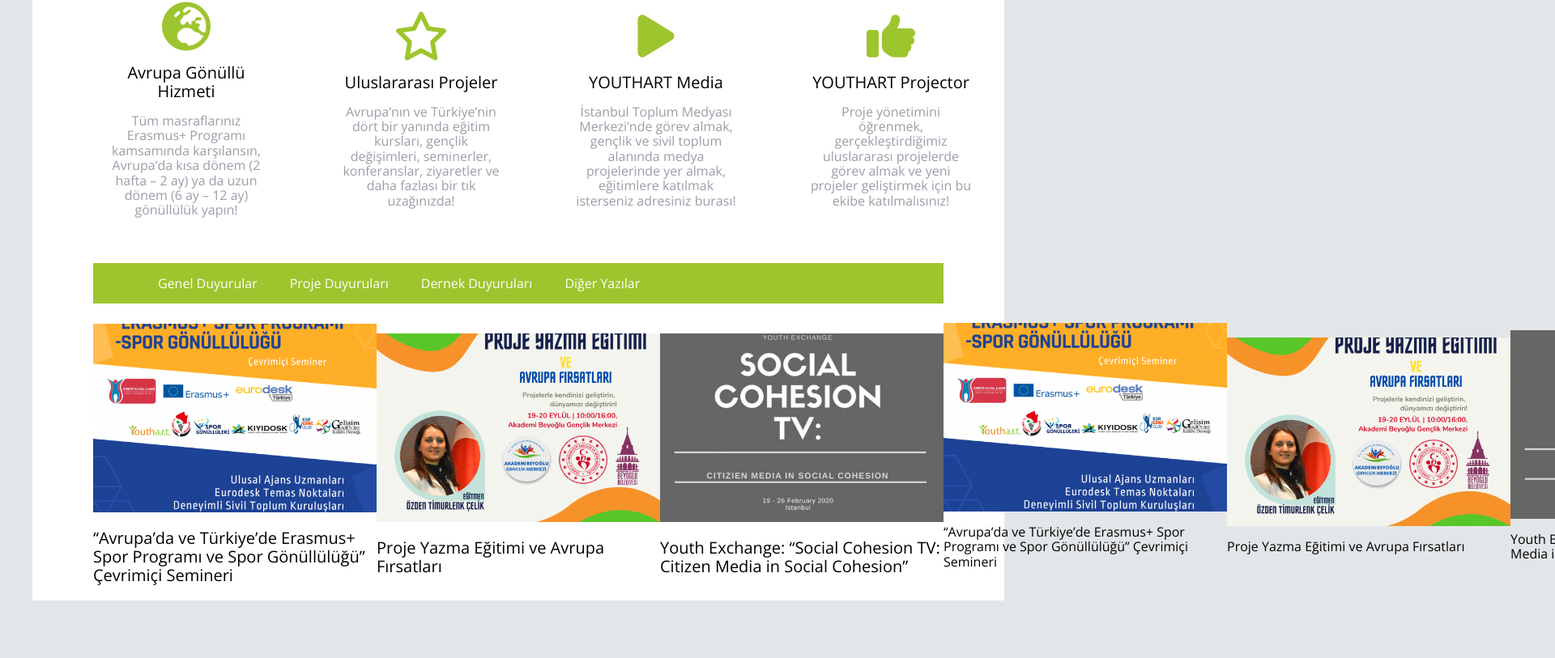
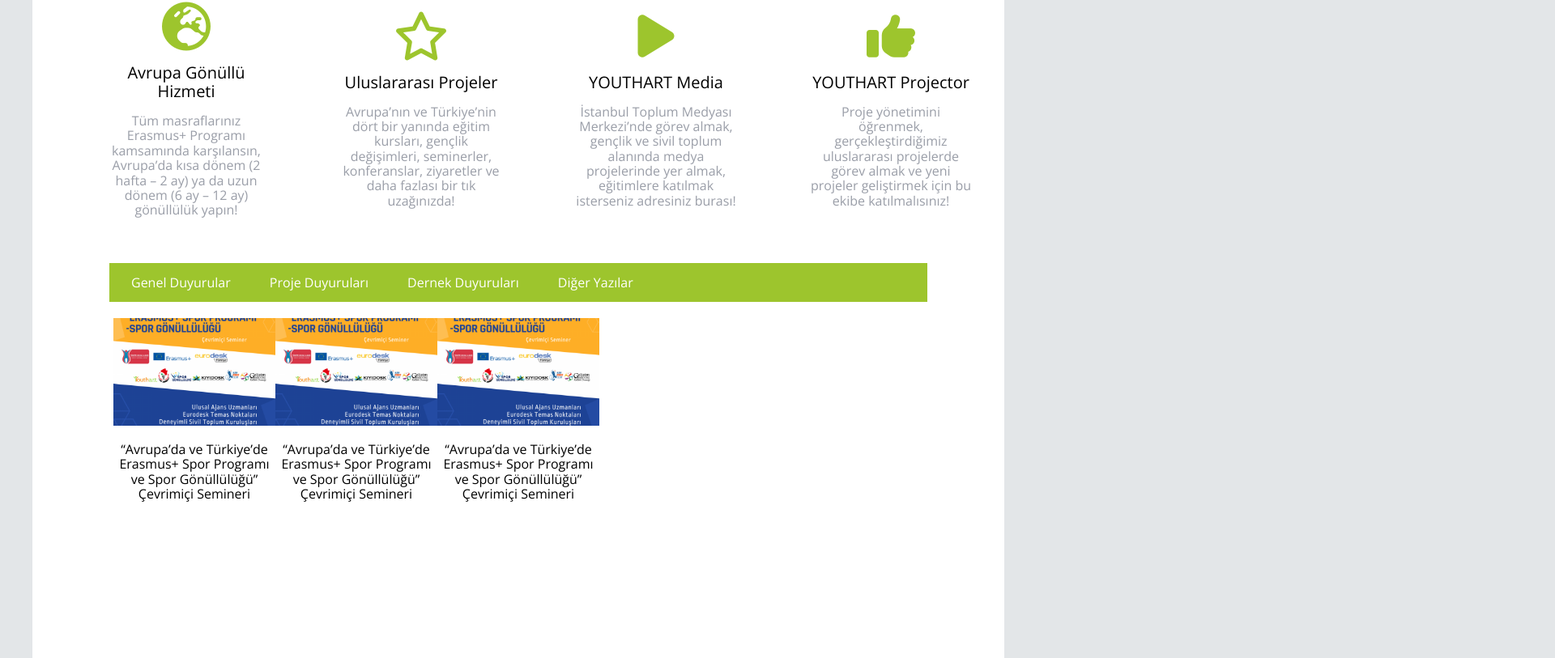
Before and after one commit to erennkazan/youthart-site, a website: page index.html in a window 1280 px wide. Shown: the part 243-1056 px from the top of the page at 81% size, 1920 px wide, since content can reach past the window. Before the commit the page ends 985 px from the top, so only its background shows below. Drawn offline with nearby package versions, Linux system fonts and the light colour scheme.

```diff
--- a/index.html
+++ b/index.html
@@ -110,24 +110,51 @@
             </div>
 
         </div>
-        <div class="main-header">
-          <div class="main-header-element">
-            <ul>
-                <li>
-                    <a class="element-text" href="#">Genel Duyurular</a>
-                </li>
-                <li>
-                    <a class="element-text" href="#">Proje Duyuruları</a>
-                </li>
-                <li>
-                    <a class="element-text" href="#">Dernek Duyuruları</a>
-                </li>
-                <li>
-                    <a class="element-text" href="#">Diğer Yazılar</a>
-                </li>
-            </ul>
+          <div class="warpper">
+            <input class="radio" id="one" name="group" type="radio" checked>
+            <input class="radio" id="two" name="group" type="radio">
+            <input class="radio" id="three" name="group" type="radio">
+            <input class="radio" id="four" name="group" type="radio">
+            <div class="tabs">
+            <label class="tab" id="one-tab" for="one">Genel Duyurular</label>
+            <label class="tab" id="two-tab" for="two">Proje Duyuruları</label>
+            <label class="tab" id="three-tab" for="three">Dernek Duyuruları</label>
+            <label class="tab" id="four-tab" for="four">Diğer Yazılar</label>
+              </div>
+            <div class="panels">
+            <div class="panel" id="one-panel">
+               <div class="panel-row">
+                <div>
+                    <img class="wrapper-img" src="img/erasmus.png" alt="" width="200px">
+                <p class="wrapper-text">“Avrupa’da ve Türkiye’de Erasmus+ Spor Programı ve Spor Gönüllülüğü” Çevrimiçi Semineri</p>
+                </div>
+                <div>
+                    <img class="wrapper-img" src="img/erasmus.png" alt="" width="200px">
+                    <p class="wrapper-text">“Avrupa’da ve Türkiye’de Erasmus+ Spor Programı ve Spor Gönüllülüğü” Çevrimiçi Semineri</p>
+                </div>
+                <div>
+                    <img class="wrapper-img" src="img/erasmus.png" alt="" width="200px">
+                    <p class="wrapper-text">“Avrupa’da ve Türkiye’de Erasmus+ Spor Programı ve Spor Gönüllülüğü” Çevrimiçi Semineri</p>
+                </div>
+             </div>
+
+            </div>
+            <div class="panel" id="two-panel">
+              <div class="panel-title">Take-Away Skills</div>
+              <p>You will learn many aspects of styling web pages! You’ll be able to set up the correct file structure, edit text and colors, and create attractive layouts. With these skills, you’ll be able to customize the appearance of your web pages to suit your every need!</p>
+            </div>
+            <div class="panel" id="three-panel">
+              <div class="panel-title">Note on Prerequisites</div>
+              <p>We recommend that you complete Learn HTML before learning CSS.</p>
+            </div>
+            <div class="panel" id="four-panel">
+                <div class="panel-title">diğer yazılar</div>
+                <p>diğer yazılar</p>
+              </div>
+            </div>
           </div>
-          <div class="header-slider">
+
+          <!-- <div class="header-slider">
             <div class="slider-box">
                 <img src="img/erasmus.png" alt="" width="350">
                 <p>“Avrupa’da ve Türkiye’de Erasmus+ Spor Programı ve Spor Gönüllülüğü” Çevrimiçi Semineri</p>
@@ -143,17 +170,15 @@
             <div class="slider-box-two">
                 <img src="img/erasmus.png" alt="" width="350">
                 <p>“Avrupa’da ve Türkiye’de Erasmus+ Spor Programı ve Spor Gönüllülüğü” Çevrimiçi Semineri</p>
-            </div>
-            <div class="slider-box-two">
+
                 <img src="img/post.png" alt="" width="350">
                 <p>Proje Yazma Eğitimi ve Avrupa Fırsatları</p>
-            </div>
-            <div  class="slider-box-two">
+
                 <img src="img/media.jpeg" alt="" width="350">
                 <p>Youth Exchange: “Social Cohesion TV: Citizen Media in Social Cohesion”</p>
             </div>
           </div>
-        </div>
+        </div> -->
     </main>
     <script src="js/main.js"></script>
 </body>
--- a/scss/pages/index.scss
+++ b/scss/pages/index.scss
@@ -102,3 +102,73 @@
     display: flex;
     flex-wrap: wrap;
 }
+
+.warpper{
+  display:flex;
+  flex-direction: column;
+  align-items: center;
+}
+.tabs{
+    width: 1000px;
+    background-color: $color-yellow;
+    padding: 5px;
+}
+.tab{
+  cursor: pointer;
+  padding:10px 20px;
+  margin:0px 2px;
+  background: $color-yellow;
+  display:inline-block;
+  color:#fff;
+}
+.panels{
+  background:#fffffff6;
+  min-height:400px;
+  width:100%;
+  max-width:1000px;
+  border-radius:3px;
+  overflow:hidden;
+  padding:20px;
+}
+.panel{
+  display:none;
+  animation: fadein .8s;
+}
+@keyframes fadein {
+    from {
+        opacity:0;
+    }
+    to {
+        opacity:1;
+    }
+}
+.panel-title{
+  font-size:1.5em;
+  font-weight:bold
+}
+.radio{
+  display:none;
+}
+#one:checked ~ .panels #one-panel,
+#two:checked ~ .panels #two-panel,
+#three:checked ~ .panels #three-panel,
+#four:checked ~ .panels #four-panel{
+  display:block
+}
+#one:checked ~ .tabs #one-tab,
+#two:checked ~ .tabs #two-tab,
+#three:checked ~ .tabs #three-tab,
+#four:checked ~ .tabs #four-tab{
+  color: #fff;
+}
+.wrapper-text{
+    max-width: 200px;
+    display: flex;
+    flex-wrap: wrap;
+    justify-content: center;
+    align-items: center;
+    text-align: center;
+}
+.panel-row{
+    display: flex;
+}
```
Also changed, not shown: main.css.
